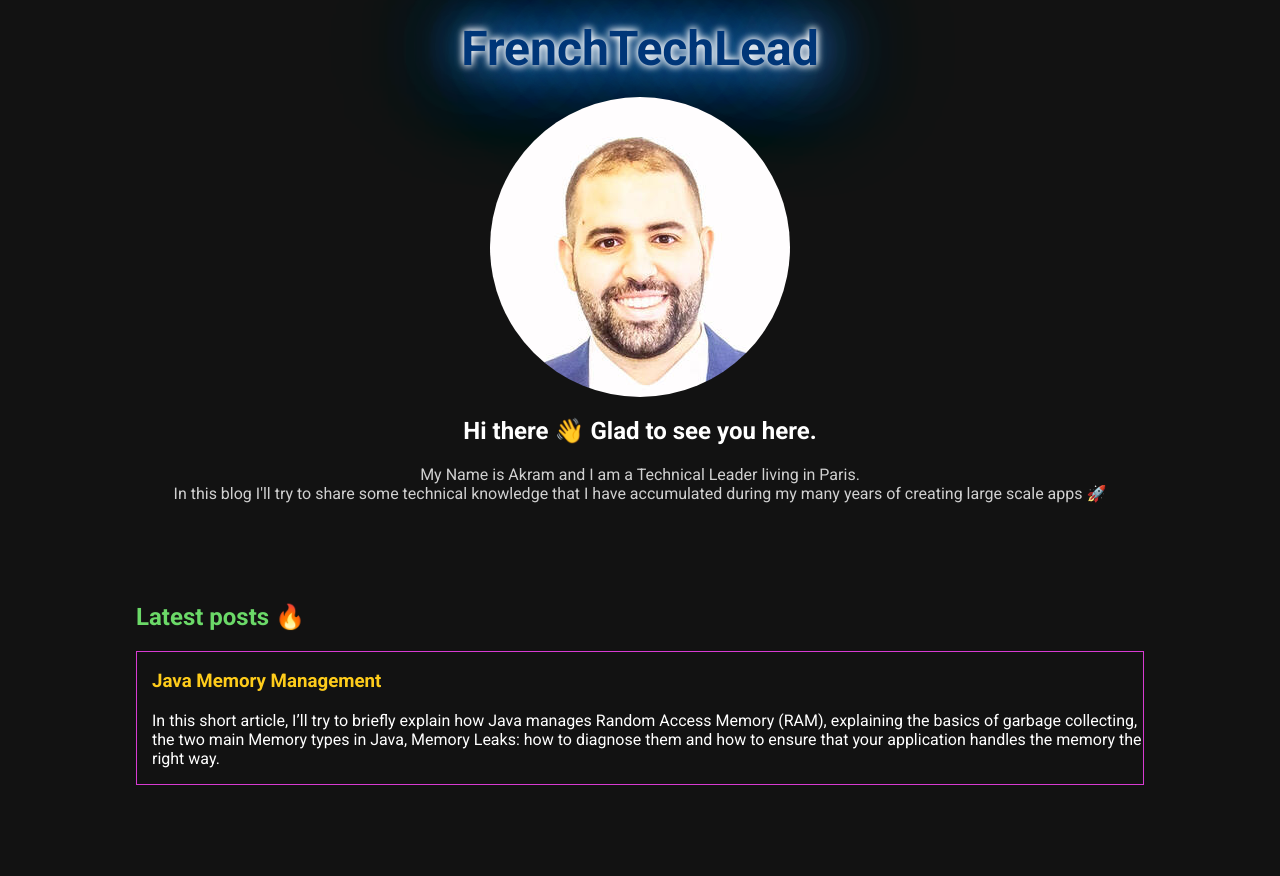
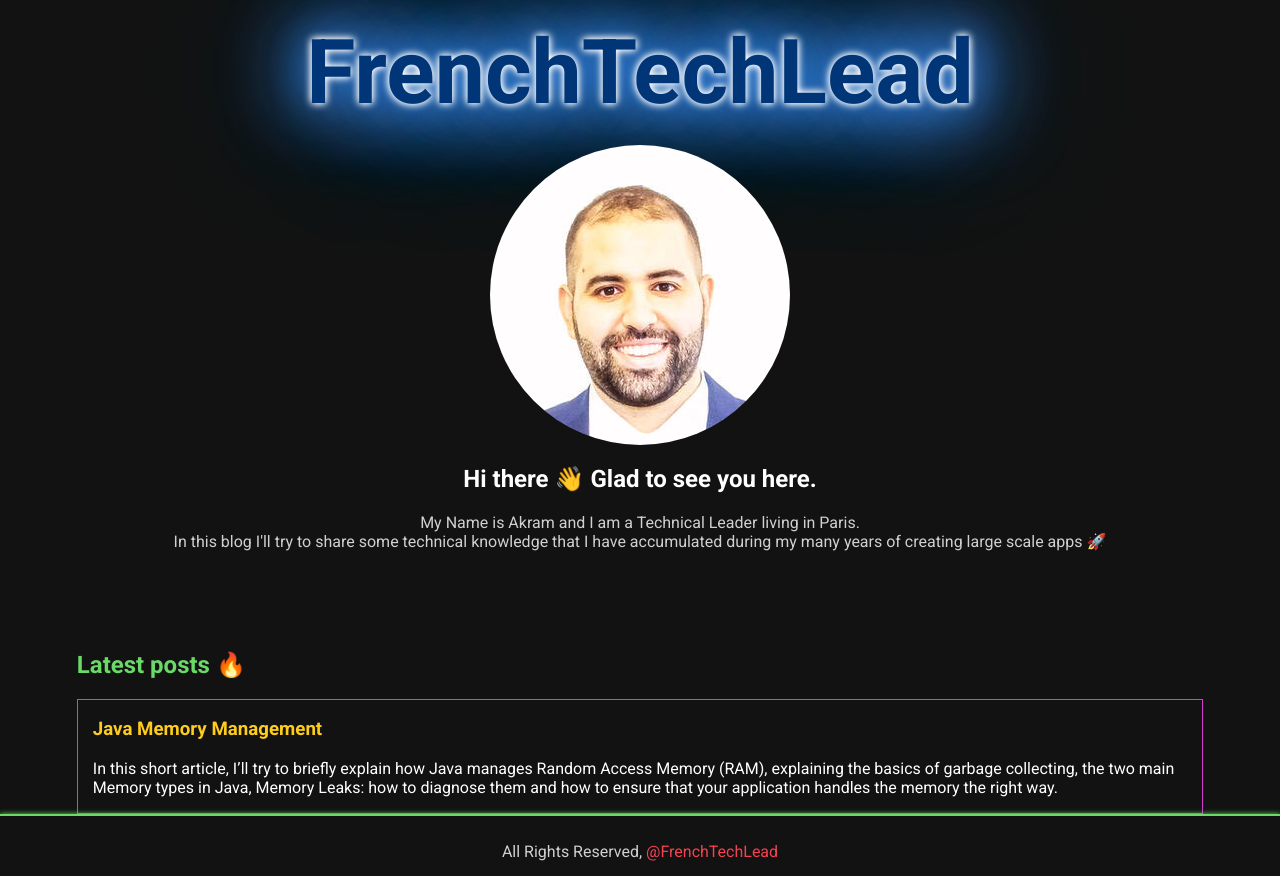
Before and after one commit to FrenchTechLead/ftl-astro, an Astro site: page / in a window 1280 px wide. Before the commit the page ends 800 px from the top, so only its background shows below. Built offline with nearby package versions, Linux system fonts and the light colour scheme; Astro itself is replaced by a stand-in of ours.

Commit message:
inline css

```diff
--- a/package.json
+++ b/package.json
@@ -12,6 +12,6 @@
     "@astrojs/preact": "^0.1.1",
     "@astrojs/sitemap": "^0.1.0",
     "astro": "^1.0.0-beta.12",
-    "sass": "^1.50.0"
+    "scss": "^0.2.4"
   }
 }
--- /dev/null
+++ b/src/components/Styles.astro
@@ -0,0 +1,165 @@
+<style lang="css" is:inline>
+:root {
+	 --color-white: #fff;
+	 --color-grey: #d0d0d0;
+	 --color-green: #6bd968;
+	 --color-light-blue: #3defe9;
+	 --color-heavy-blue: #003678;
+	 --color-blue: #3992ff;
+	 --color-yellow: #fecc1b;
+	 --color-red: #f44250;
+	 --color-purple: #d83bd2;
+	 --color-black: #121212;
+}
+ html {
+	 background: var(--color-black);
+	 color: var(--color-grey);
+	 font-family: 'Roboto', sans-serif;
+	 font-style: normal;
+	 font-weight: 400;
+
+}
+/* Extra small devices (phones, 600px and down) */
+@media only screen and (max-width: 600px) {
+  main{
+    padding: 0% 1% 0% 1%;
+  }
+}
+
+/* Small devices (portrait tablets and large phones, 600px and up) */
+@media only screen and (min-width: 600px) {
+  main{
+    padding: 0% 1% 0% 1%;
+  }
+}
+
+/* Medium devices (landscape tablets, 768px and up) */
+@media only screen and (min-width: 768px) {
+  main{
+    padding: 0% 4% 0% 4%;
+  }
+}
+
+/* Large devices (laptops/desktops, 992px and up) */
+@media only screen and (min-width: 992px) {
+  main{
+    padding: 0% 6% 0% 6%;
+  }
+}
+
+/* Extra large devices (large laptops and desktops, 1200px and up) */
+@media only screen and (min-width: 1200px) {
+    main{
+    padding: 0% 6% 0% 6%;
+  }
+}
+
+/* Extra large devices (large laptops and desktops, 1200px and up) */
+@media only screen and (min-width: 2000px) {
+    main{
+    padding: 0% 10% 0% 10%;
+  }
+}
+body {
+  margin: 0px;
+}
+
+ header article {
+	 text-align: center;
+}
+ header article a {
+	 color: var(--color-heavy-blue);
+	 text-decoration: none;
+	 font-size: 7vw;
+	 text-shadow: 0 0 7px #fff,
+                0 0 10px #fff,
+                0 0 42px var(--color-blue),
+                0 0 82px var(--color-blue),
+                0 0 92px var(--color-blue),
+                0 0 102px var(--color-blue),
+                0 0 151px var(--color-blue);
+}
+ h2 {
+	 color: var(--color-yellow);
+}
+ a {
+	 text-decoration: none;
+	 color: var(--color-red);
+}
+ ::-moz-selection {
+	/* Code for Firefox */
+	 color: var(--color-black);
+	 background: var(--color-yellow);
+}
+ ::selection {
+	 color: var(--color-black);
+	 background: var(--color-yellow);
+}
+ footer {
+	 width: 100%;
+	 height: 2.5rem;
+	 border-top: 2px solid var(--color-green);
+	 box-shadow: 0 0 5px var(--color-green);
+	 text-align: center;
+	 padding-top: 10px;
+	 padding-bottom: 10px;
+}
+/* index css */
+ #akram-pic {
+	 border-radius: 50%;
+	 margin: 10px auto 20px;
+	 max-width: 300px;
+	 display: block;
+}
+ #latest-posts {
+	 margin-top: 100px;
+}
+ #latest-posts article {
+	 margin-top: 5px;
+	 border: 1px solid var(--color-purple);
+	 padding-left: 15px;
+}
+ #latest-posts article h1 {
+	 color: var(--color-yellow);
+}
+ #latest-posts article p {
+	 color: var(--color-white);
+}
+ #latest-posts article:hover {
+	 box-shadow: 0 0 5px var(--color-purple);
+}
+/* blog css */
+ table, th, td {
+	 border: 1px solid var(--color-white);
+	 border-collapse: collapse;
+}
+ th, td {
+	 padding: 5px;
+}
+ img {
+	 margin: 10px auto 20px;
+	 max-width: 100%;
+	 display: block;
+}
+ .separator {
+	 text-align: center;
+	 color: var(--color-red);
+}
+ .article header {
+	 text-align: center;
+}
+ .article header h1 {
+	 color: var(--color-white);
+}
+ .article header p {
+	 font-size: small;
+}
+ .article strong {
+	 color: var(--color-light-blue);
+}
+ .astro-code {
+	 padding: 10px;
+	 box-shadow: 0 0 5px var(--color-green);
+}
+
+</style>
--- a/src/pages/index.astro
+++ b/src/pages/index.astro
@@ -2,9 +2,8 @@
 import MetaHead from '@comps/MetaHead.astro';
 import BlogHeader from '@comps/BlogHeader.astro';
 import BlogFooter from '@comps/BlogFooter.astro';
+import Styles from '@comps/Styles.astro';
 import BlogPostPreview from '@comps/BlogPostPreview.astro';
-import "@styles/global.scss";
-import "@styles/index.scss";
 
 
 const title = 'Hi there 👋 Glad to see you here.';
@@ -22,6 +21,7 @@ const techPosts = await Astro.glob('./posts/tech/*.md');
 
 	<head>
 		<MetaHead {title} description={description + ' ' + description2} {permalink} {postImageUrl} />
+		<Styles />
 	</head>
 	<BlogHeader/>
 
@@ -40,5 +40,6 @@ const techPosts = await Astro.glob('./posts/tech/*.md');
 				{techPosts.map((p) => <BlogPostPreview post={p.frontmatter as any} url={p.url} />)}
 			</section>
 		</main>
+		<BlogFooter/>
 	</body>
 </html>
--- a/src/styles/blog.scss
+++ /dev/null
@@ -1,40 +0,0 @@
-table, th, td {
-	border: 1px solid var(--color-white);
-	border-collapse: collapse;
-}
-
-th, td {
-	padding: 5px;
-}
-
-img {
-	margin: 10px auto 20px;
-	max-width: 100%;
-	display: block;
-}
-
-.separator {
-	text-align: center;
-	color: var(--color-red);
-}
-
-.article {
-	header{
-		text-align: center;
-			h1 {
-				color: var(--color-white);
-			}
-
-			p {
-				font-size: small;
-			}
-	}
-	strong{
-		color: var(--color-light-blue);
-	}
-}
-
-.astro-code {
-	padding: 10px;
-	box-shadow: 0 0 5px var(--color-green);
-}
--- a/src/styles/global.scss
+++ /dev/null
@@ -1,69 +0,0 @@
-:root{
-    --color-white: #ffffff;
-    --color-grey: #d0d0d0;
-    --color-green: #6bd968;
-    --color-light-blue: #3defe9;
-    --color-heavy-blue: #003678;
-    --color-blue: #3992ff;
-    --color-yellow: #fecc1b;
-    --color-red: #f44250;
-    --color-purple: #d83bd2;
-    --color-black: #121212;
-}
-
-html {
-    background: var(--color-black);
-    color: var(--color-grey);
-    font-family: 'Roboto', sans-serif;
-    font-style:normal;
-    font-weight: 400;
-    padding: 0% 10% 0% 10%;
-}
-
-header {
-    article{
-        text-align: center;
-        a {
-            color: var(--color-heavy-blue);
-            text-decoration: none;
-            font-size: 3rem;
-            text-shadow: 0 0 7px #fff,
-            0 0 10px #fff,
-            0 0 42px var(--color-blue),
-            0 0 82px var(--color-blue),
-            0 0 92px var(--color-blue),
-            0 0 102px var(--color-blue),
-            0 0 151px var(--color-blue);
-        }
-
-    }
-}
-
-h2 {
-    color: var(--color-yellow);
-}
-a{
-    text-decoration: none;
-    color: var(--color-red);
-}
-
-::-moz-selection {
-    /* Code for Firefox */
-    color: var(--color-black);
-    background: var(--color-yellow);
-}
-
-::selection {
-    color: var(--color-black);
-    background: var(--color-yellow);
-}
-
-footer{
-    width: 100%;
-    height: 2.5rem;
-    border-top: 2px solid var(--color-green);
-    box-shadow: 0 0 5px var(--color-green);
-    text-align: center;
-    padding-top: 10px;
-    padding-bottom: 10px;
-}
--- a/src/styles/index.scss
+++ /dev/null
@@ -1,24 +0,0 @@
-#akram-pic{
-    border-radius: 50%;
-    margin: 10px auto 20px;
-    max-width: 300px;
-    display: block;
-}
-
-#latest-posts{
-    margin-top: 100px;
-    article{
-        margin-top: 5px;
-        border: 1px solid var(--color-purple);
-        padding-left: 15px;
-        h1 {
-            color: var(--color-yellow);
-        }
-        p {
-            color: var(--color-white);
-        }
-    }
-    article:hover{
-        box-shadow: 0 0 5px var(--color-purple);
-    }
-}
```
Also changed, not shown: src/layouts/BlogPost.astro (+10 -6 lines), public/assets/blog/tech/20211027-java-memory-management/2.svg, 1 other file.
